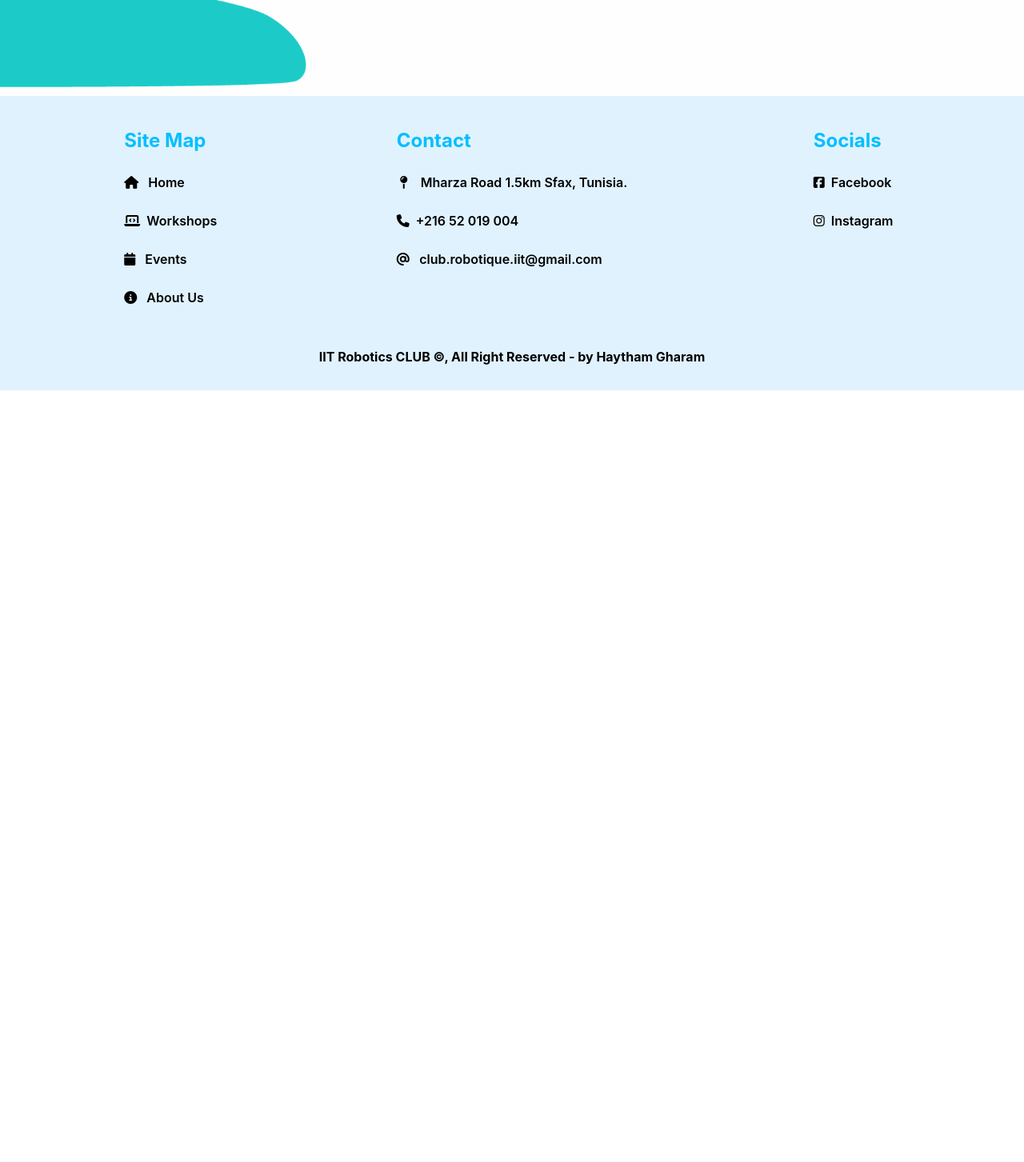
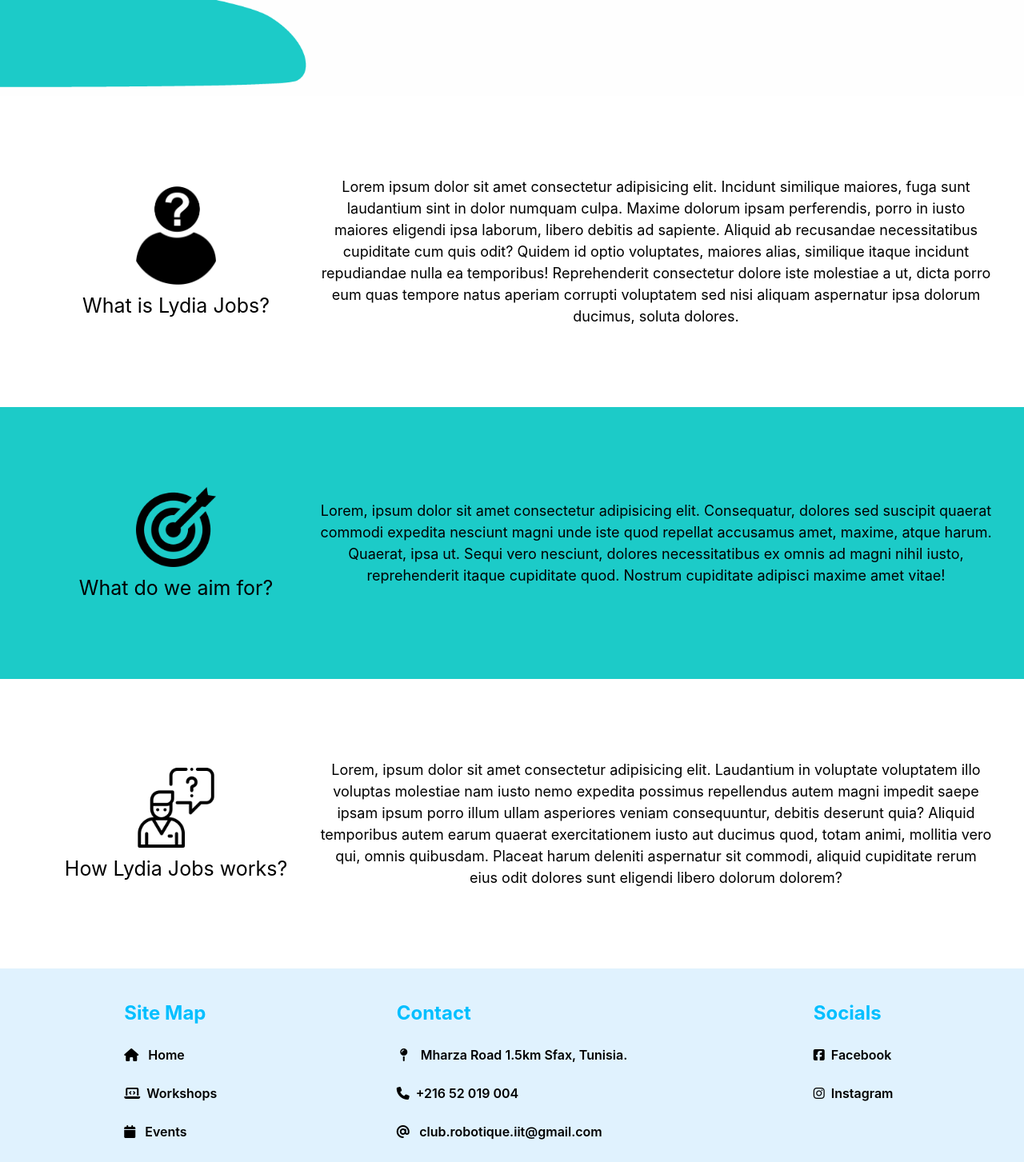
Before and after one commit to HaythamGharam/Robotics-Stage, a React (Create React App) app in the folder robotics/: page /about in a window 1280 px wide. Shown: the part 680-2133 px from the top of the page at 80% size. Before the commit the page ends 1168 px from the top, so only its background shows below. Built offline with nearby package versions, Linux system fonts and the light colour scheme.

Commit message:
front updates

```diff
--- a/robotics/public/index.html
+++ b/robotics/public/index.html
@@ -21,7 +21,7 @@
     <!--font awesome-->
     <script src="https://kit.fontawesome.com/eddac341cb.js" crossorigin="anonymous"></script>
 
-    <title>React App</title>
+    <title>IIT Robotics Club</title>
   </head>
   <body>
     <noscript>You need to enable JavaScript to run this app.</noscript>
--- a/robotics/src/components/about/About.js
+++ b/robotics/src/components/about/About.js
@@ -1,13 +1,66 @@
-import {} from "./about.css"
+import {} from "./about.css";
+import aboutbot from "../../images/PNG/aboutbot.png";
+import whoabout from "../../images/who.png";
+import target from "../../images/target.png";
+import howabout from "../../images/how.png";
 
 const About = () => {
   return (
     <>
-      <header className="header">
+      <section className="header">
+        <img src={aboutbot} width="300px" className="aboutbot" />
+      </section>
+      <section id="about-us" className="aboutus-section blue-bg">
+        <div className="about text-black">
+          <div className="about-img-qs">
+            <img src={whoabout} alt="whoabout" height="100px" width="100px" />
+            <h2 className="mt-3 text-center">What is Lydia Jobs?</h2>
+          </div>
+          <p>
+            Lorem ipsum dolor sit amet consectetur adipisicing elit. Incidunt
+            similique maiores, fuga sunt laudantium sint in dolor numquam culpa.
+            Maxime dolorum ipsam perferendis, porro in iusto maiores eligendi
+            ipsa laborum, libero debitis ad sapiente. Aliquid ab recusandae
+            necessitatibus cupiditate cum quis odit? Quidem id optio voluptates,
+            maiores alias, similique itaque incidunt repudiandae nulla ea
+            temporibus! Reprehenderit consectetur dolore iste molestiae a ut,
+            dicta porro eum quas tempore natus aperiam corrupti voluptatem sed
+            nisi aliquam aspernatur ipsa dolorum ducimus, soluta dolores.
+          </p>
+        </div>
+        <div className="about goal">
+          <div className="about-img-qs">
+            <img src={target} alt="target" height="100px" width="100px" />
+            <h2 className="mt-3 text-center">What do we aim for?</h2>
+          </div>
+          <p>
+            Lorem, ipsum dolor sit amet consectetur adipisicing elit.
+            Consequatur, dolores sed suscipit quaerat commodi expedita nesciunt
+            magni unde iste quod repellat accusamus amet, maxime, atque harum.
+            Quaerat, ipsa ut. Sequi vero nesciunt, dolores necessitatibus ex
+            omnis ad magni nihil iusto, reprehenderit itaque cupiditate quod.
+            Nostrum cupiditate adipisci maxime amet vitae!
+          </p>
+        </div>
+        <div className="about text-black">
+          <div className="about-img-qs">
+            <img src={howabout} alt="howabout" height="100px" width="100px" />
+            <h2 className="mt-3 text-center">How Lydia Jobs works?</h2>
+          </div>
+          <p>
+            Lorem, ipsum dolor sit amet consectetur adipisicing elit. Laudantium
+            in voluptate voluptatem illo voluptas molestiae nam iusto nemo
+            expedita possimus repellendus autem magni impedit saepe ipsam ipsum
+            porro illum ullam asperiores veniam consequuntur, debitis deserunt
+            quia? Aliquid temporibus autem earum quaerat exercitationem iusto
+            aut ducimus quod, totam animi, mollitia vero qui, omnis quibusdam.
+            Placeat harum deleniti aspernatur sit commodi, aliquid cupiditate
+            rerum eius odit dolores sunt eligendi libero dolorum dolorem?
+          </p>
+        </div>
+      </section>
+    </>
+  );
+};
 
-      </header>
-    </>
-  )
-}
-
-export default About
+export default About;
--- a/robotics/src/components/about/about.css
+++ b/robotics/src/components/about/about.css
@@ -0,0 +1,78 @@
+.aboutbot {
+  position: absolute;
+  top: 30vh;
+  left: 20%;
+}
+
+.aboutus-section {
+  padding: 0px;
+}
+
+.about {
+  display: flex;
+  align-items: center;
+  padding-left: 40px;
+  padding-right: 40px;
+  padding-top: 100px;
+  padding-bottom: 100px;
+}
+
+.goal {
+    background-color: rgb(28,203,200);
+}
+
+.about > div > h2 {
+  font-size: 25px;
+}
+
+.about > p {
+  width: 70%;
+  text-align: center;
+  font-size: 18px;
+}
+
+.about-img-qs {
+  width: 30%;
+  display: flex;
+  flex-direction: column;
+  align-items: center;
+}
+
+@media screen and (max-width: 960px) {
+  .about {
+    display: flex;
+    flex-direction: column;
+    gap: 50px;
+  }
+
+  .about-img-qs {
+    width: 100%;
+  }
+
+  .about > p {
+    width: 100%;
+    font-size: 17px;
+  }
+
+  .about-cover {
+    padding: 50px;
+  }
+}
+
+@media screen and (max-width: 580px) {
+  .about {
+    padding-left: 15px;
+    padding-right: 15px;
+  }
+
+  .about-info > h1 {
+    font-weight: 900;
+    font-size: 60px;
+  }
+
+  .about > p {
+    width: 70%;
+    text-align: center;
+    font-size: 16px;
+  }
+}
```
Also changed, not shown: robotics/src/images/PNG/aboutbot.png (added).
